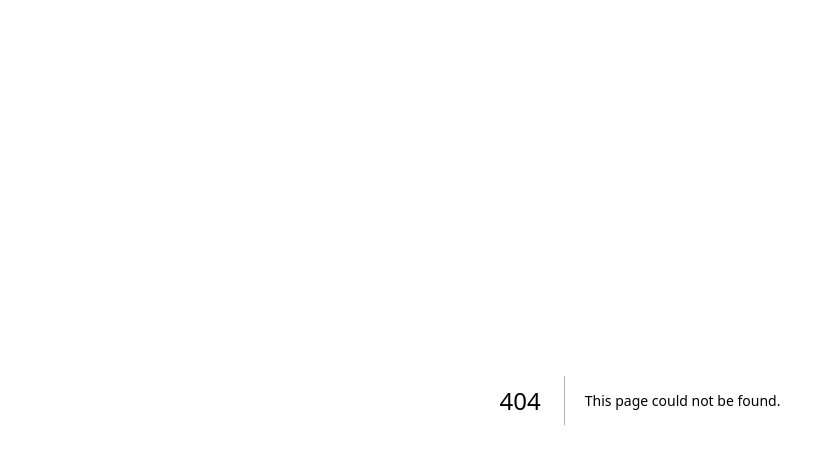
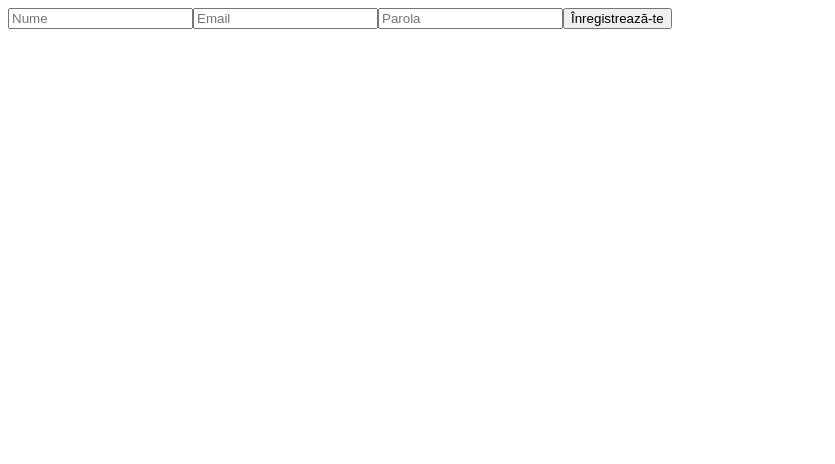
Before and after one commit to NituAlexandru/transport-app-frontend, a Next.js app: page /register in a window 1280 px wide. Before the commit this address had no page. Shown: the top 464 px of the page, without its empty margins (0-835 px from the left). Built offline with nearby package versions, Linux system fonts and the light colour scheme.

Commit message:
Initial commit for frontend

```diff
--- /dev/null
+++ b/pages/register.js
@@ -0,0 +1,38 @@
+import { useState } from "react";
+import axios from "axios";
+import { toast } from "react-toastify";
+
+export default function Register() {
+  const [user, setUser] = useState({ name: "", email: "", password: "" });
+
+  const handleSubmit = async (e) => {
+    e.preventDefault();
+    try {
+      await axios.post("http://localhost:5000/api/auth/register", user);
+      toast.success("Cont creat cu succes!");
+    } catch (error) {
+      toast.error(error.response.data.message);
+    }
+  };
+
+  return (
+    <form onSubmit={handleSubmit}>
+      <input
+        type="text"
+        placeholder="Nume"
+        onChange={(e) => setUser({ ...user, name: e.target.value })}
+      />
+      <input
+        type="email"
+        placeholder="Email"
+        onChange={(e) => setUser({ ...user, email: e.target.value })}
+      />
+      <input
+        type="password"
+        placeholder="Parola"
+        onChange={(e) => setUser({ ...user, password: e.target.value })}
+      />
+      <button type="submit">Înregistrează-te</button>
+    </form>
+  );
+}
```
Also changed, not shown: package.json (+5 -3 lines), 1 other file (tests, documents, lock files or other folders).
